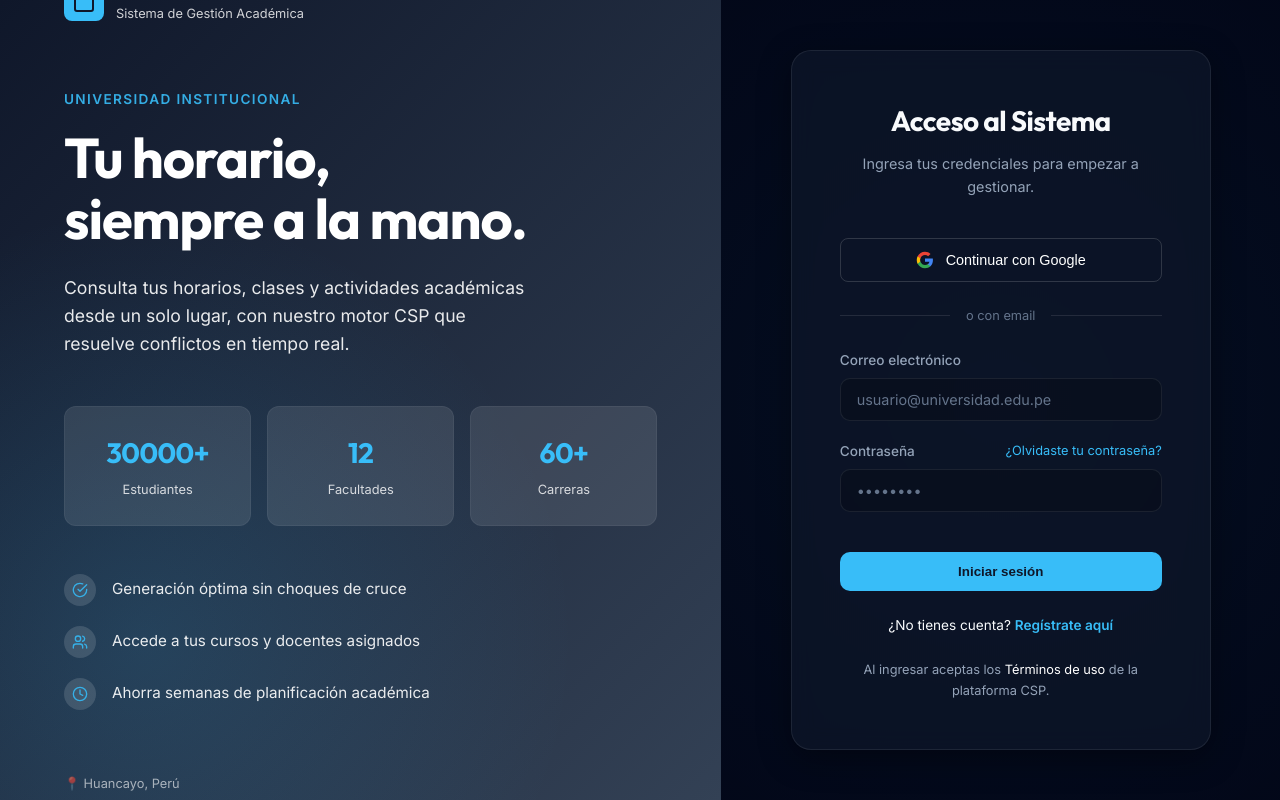
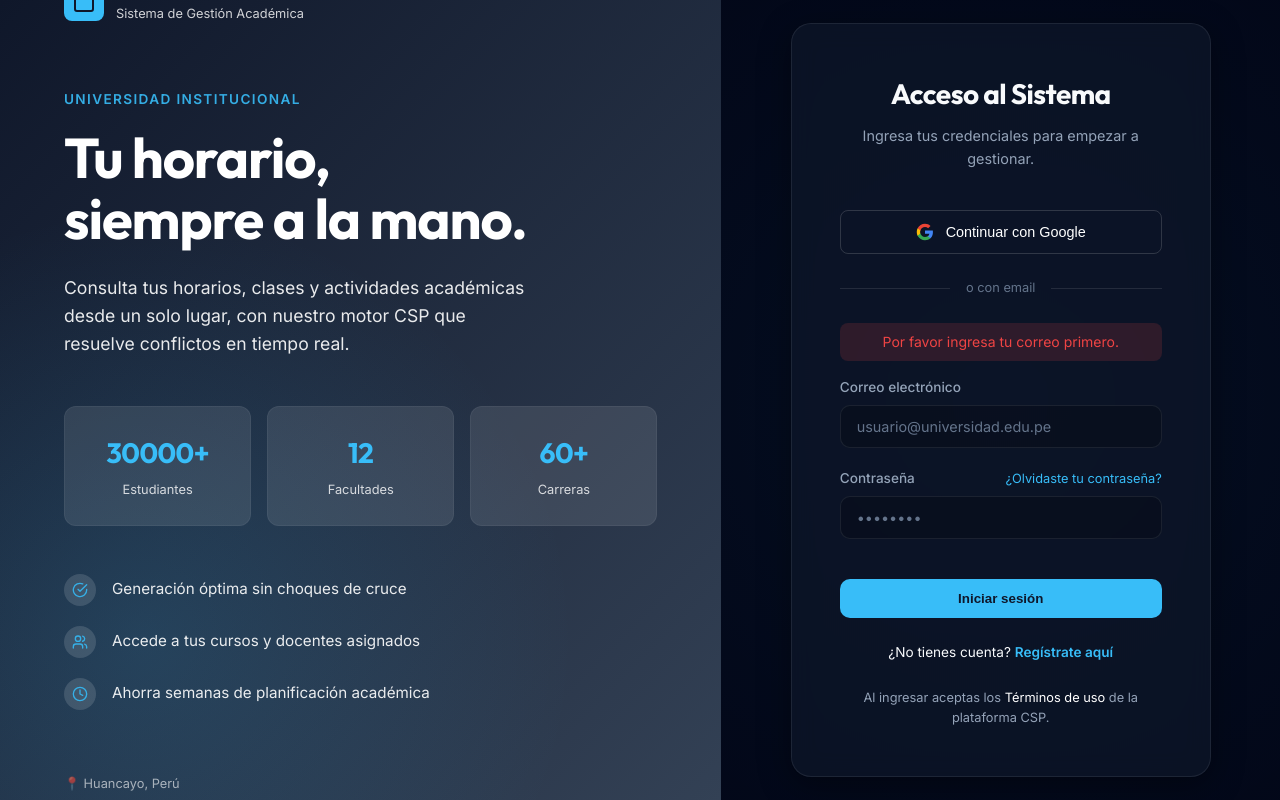
Before and after one commit to Alexanderxx03/gestion-horarios-universitarios, a React (Vite) app in the folder frontend/: page / in a window 1280 px wide. Both pictures are taken after a click on the link "¿Olvidaste tu contraseña?". Built offline with nearby package versions, Linux system fonts and the light colour scheme; no server answers.

Commit message:
feat(auth): implementar recuperación de contraseña con Firebase

```diff
--- a/frontend/src/pages/Inicio.tsx
+++ b/frontend/src/pages/Inicio.tsx
@@ -7,6 +7,7 @@ import {
   createUserWithEmailAndPassword,
   signInWithPopup,
   GoogleAuthProvider,
+  sendPasswordResetEmail,
 } from 'firebase/auth';
 import { auth } from '@/lib/firebase';
 
@@ -20,6 +21,7 @@ export function Inicio() {
   const [email, setEmail] = useState('');
   const [password, setPassword] = useState('');
   const [errorMsg, setErrorMsg] = useState('');
+  const [resetMsg, setResetMsg] = useState({ type: '', text: '' });
   const [isLoading, setIsLoading] = useState(false);
 
   // Refs for animation
@@ -175,6 +177,32 @@ export function Inicio() {
       console.error('Google Auth Error:', err);
       if (err.code !== 'auth/popup-closed-by-user') {
         setErrorMsg('Error al iniciar con Google');
+      }
+    } finally {
+      setIsLoading(false);
+    }
+  };
+
+  const handlePasswordReset = async (e: React.MouseEvent) => {
+    e.preventDefault();
+    setErrorMsg('');
+    setResetMsg({ type: '', text: '' });
+
+    if (!email) {
+      setResetMsg({ type: 'error', text: 'Por favor ingresa tu correo primero.' });
+      return;
+    }
+
+    setIsLoading(true);
+    try {
+      await sendPasswordResetEmail(auth, email);
+      setResetMsg({ type: 'success', text: 'Enlace enviado. Revisa tu correo.' });
+    } catch (err: any) {
+      console.error('Reset Error:', err);
+      if (err.code === 'auth/user-not-found') {
+        setResetMsg({ type: 'error', text: 'No hay usuario registrado con este correo.' });
+      } else {
+        setResetMsg({ type: 'error', text: 'Error al enviar enlace.' });
       }
     } finally {
       setIsLoading(false);
@@ -398,6 +426,26 @@ export function Inicio() {
               </div>
             )}
 
+            {resetMsg.text && (
+              <div
+                className="form-stagger"
+                style={{
+                  textAlign: 'center',
+                  marginBottom: '1rem',
+                  background:
+                    resetMsg.type === 'success'
+                      ? 'var(--success-subtle, #d4edda)'
+                      : 'var(--danger-subtle)',
+                  color: resetMsg.type === 'success' ? 'var(--success, #155724)' : 'var(--danger)',
+                  padding: '0.5rem',
+                  borderRadius: '8px',
+                  fontSize: '0.875rem',
+                }}
+              >
+                {resetMsg.text}
+              </div>
+            )}
+
             <form onSubmit={handleEmailAuth}>
               <div className="form-group form-stagger" style={{ marginBottom: '1.25rem' }}>
                 <label className="form-label">Correo electrónico</label>
@@ -418,7 +466,11 @@ export function Inicio() {
                 >
                   <label className="form-label">Contraseña</label>
                   {mode === 'login' && (
-                    <a href="#" style={{ fontSize: '0.8rem', color: 'var(--accent)' }}>
+                    <a
+                      href="#"
+                      onClick={handlePasswordReset}
+                      style={{ fontSize: '0.8rem', color: 'var(--accent)', textDecoration: 'none' }}
+                    >
                       ¿Olvidaste tu contraseña?
                     </a>
                   )}
```
